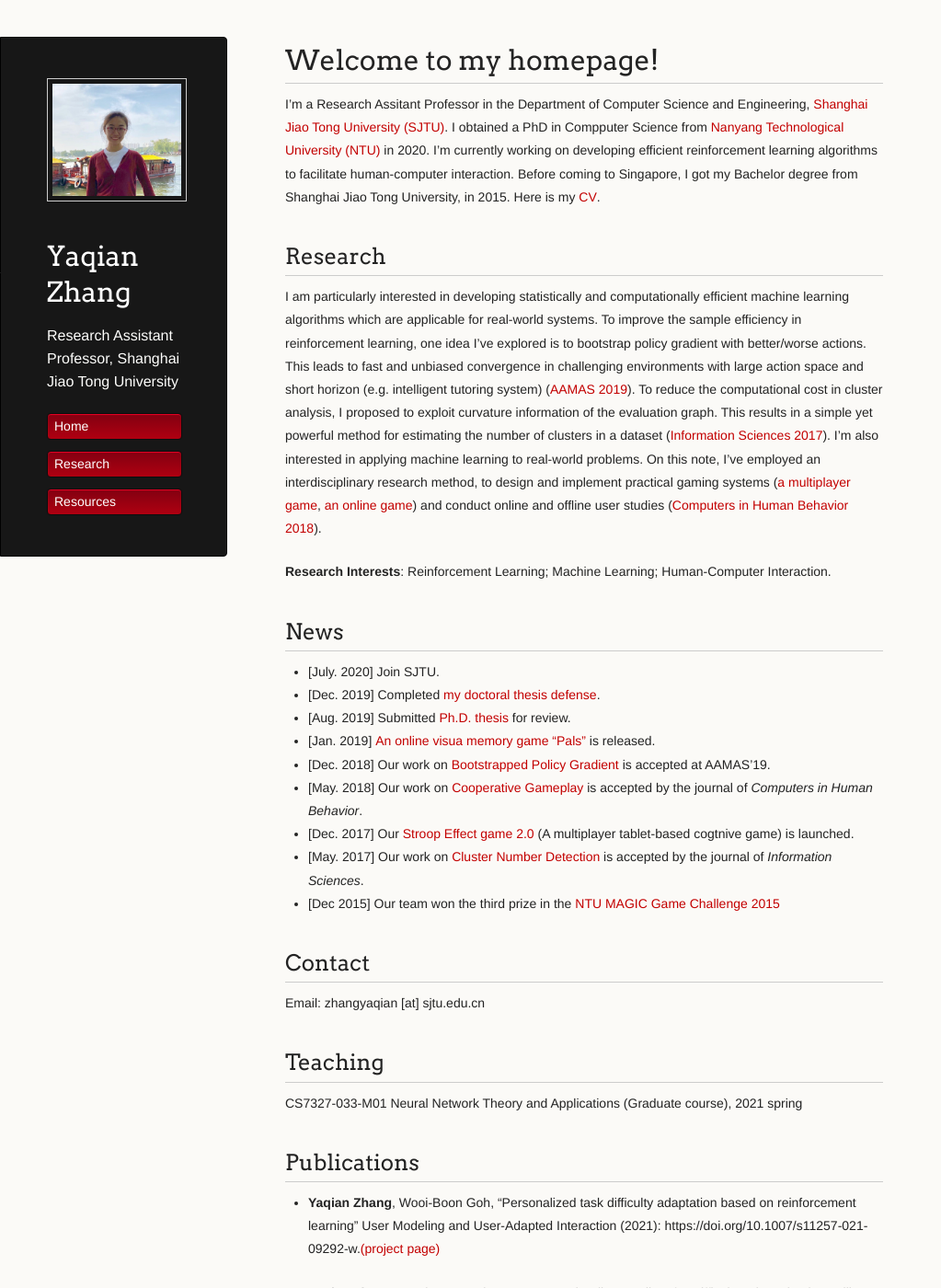
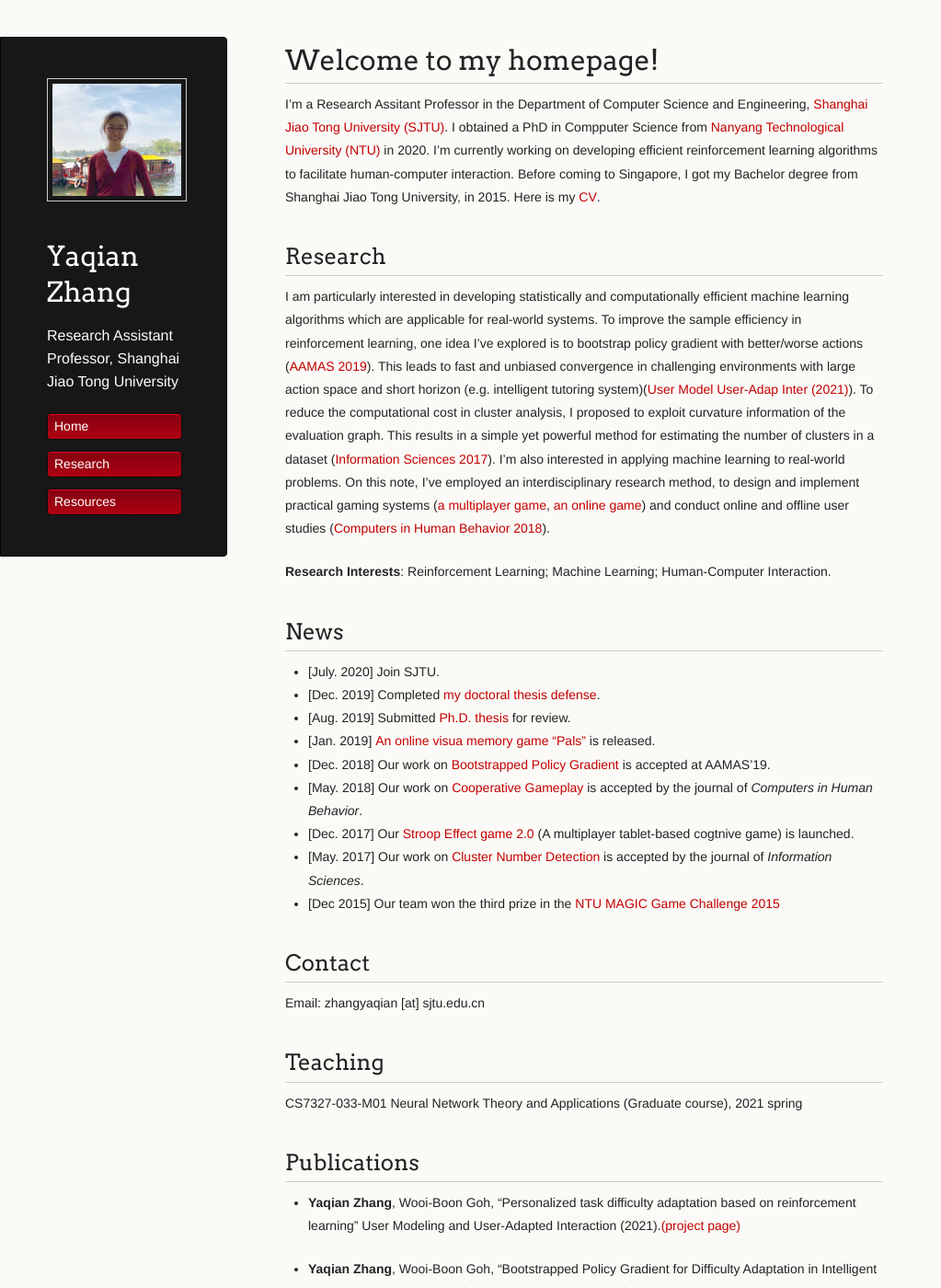
Before and after one commit to YaqianZhang/yaqianzhang.github.io, a Jekyll site: the page built from index.md, in a window 1280 px wide and 1400 px high. Shown: the whole window at 92% size, without its empty margins (0-1023 px from the left). Built offline with Jekyll 4.4.1, drawn with Linux system fonts in a browser that asks for light colours; a script that is not in the unit is left out; our own code applies the rules of GitHub Pages for plain Markdown files; some of the changed lines change nothing that is shown.

Commit message:
Update index.md

```diff
--- a/index.md
+++ b/index.md
@@ -6,7 +6,7 @@ I'm a Research Assitant Professor in the Department of Computer Science and Engi
 
 ## Research
 I am particularly interested in developing statistically and computationally efficient machine learning algorithms which are applicable for real-world systems.
-To improve the sample efficiency in reinforcement learning, one idea I've explored is to bootstrap policy gradient with better/worse actions. This leads to fast and unbiased convergence in challenging environments with large action space and short horizon (e.g. intelligent tutoring system) ([AAMAS 2019](papers/19_YaqianZhang_BootstrappedPolicyGradient_aamas.pdf)).
+To improve the sample efficiency in reinforcement learning, one idea I've explored is to bootstrap policy gradient with better/worse actions ([AAMAS 2019](papers/19_YaqianZhang_BootstrappedPolicyGradient_aamas.pdf)). This leads to fast and unbiased convergence in challenging environments with large action space and short horizon (e.g. intelligent tutoring system)([User Model User-Adap Inter (2021)](papers/21_YaqianZhang_RL_Difficulty_Adaptation.pdf)).
 To reduce the computational cost in cluster analysis, I proposed to exploit curvature information of the evaluation graph. This results in  a simple yet powerful method for estimating the number of clusters in a dataset ([Information Sciences 2017](papers/17_YaqianZhang_Curvature_Cluster_InformationScience.pdf)).
 I'm also interested in applying machine learning to real-world problems. On this note, I've employed an interdisciplinary research method, to design and implement practical gaming systems ([a multiplayer game](_posts/2018-02-16-peer-accountability-on-attention.md),  [an online game](_posts/2018-06-30-difficulty-adjustment-for-visual-memory-training.md)) and conduct online and offline user studies ([Computers in Human Behavior 2018](papers/18_YaqianZhang_PeerAccountability_CHB.pdf)).
 
@@ -33,9 +33,9 @@ Email: zhangyaqian [at] sjtu.edu.cn
 CS7327-033-M01 Neural Network Theory and Applications (Graduate course), 2021 spring
 
 ## Publications
-* **Yaqian Zhang**, Wooi-Boon Goh, "Personalized task difficulty adaptation based on reinforcement learning" User Modeling and User-Adapted Interaction (2021): https://doi.org/10.1007/s11257-021-09292-w.[(project page)](https://yaqianzhang.github.io/2018/06/30/difficulty-adjustment-for-visual-memory-training.html)
+* **Yaqian Zhang**, Wooi-Boon Goh, "Personalized task difficulty adaptation based on reinforcement learning" User Modeling and User-Adapted Interaction (2021).[(project page)](https://yaqianzhang.github.io/2018/06/30/difficulty-adjustment-for-visual-memory-training.html)
 
-* **Yaqian Zhang**, Wooi-Boon Goh, "Bootstrapped Policy Gradient for Difficulty Adaptation in Intelligent Tutoring Systems" Proceedings of the 18th International Joint Conference on Autonomous Agents and Multi-Agent Systems (AAMAS'19). [(paper)](papers/19_YaqianZhang_BootstrappedPolicyGradient_aamas.pdf) [(code)](https://github.com/YaqianZhang/Bootstrapped-policy-gradient-for-difficutly-adaptation) [(project page)](https://yaqianzhang.github.io/2018/06/30/boostrapped-policy-gradient.html)
+* **Yaqian Zhang**, Wooi-Boon Goh, "Bootstrapped Policy Gradient for Difficulty Adaptation in Intelligent Tutoring Systems" Proceedings of the 18th International Joint Conference on Autonomous Agents and Multi-Agent Systems (AAMAS'19). [(paper)](papers/19_YaqianZhang_BootstrappedPolicyGradient_aamas.pdf) [(code)](https://github.com/YaqianZhang/Bootstrapped-policy-gradient-for-difficutly-adaptation), [(project page)](https://yaqianzhang.github.io/2018/06/30/boostrapped-policy-gradient.html)
 
 * **Yaqian Zhang**, Wooi-Boon Goh, "The influence of peer accountability on attention during gameplay." Computers in Human Behavior 84 (2018): 18-28. [(paper)](papers/18_YaqianZhang_PeerAccountability_CHB.pdf) [(project page)](https://yaqianzhang.github.io/2018/02/16/peer-accountability-on-attention.html)
 
```
